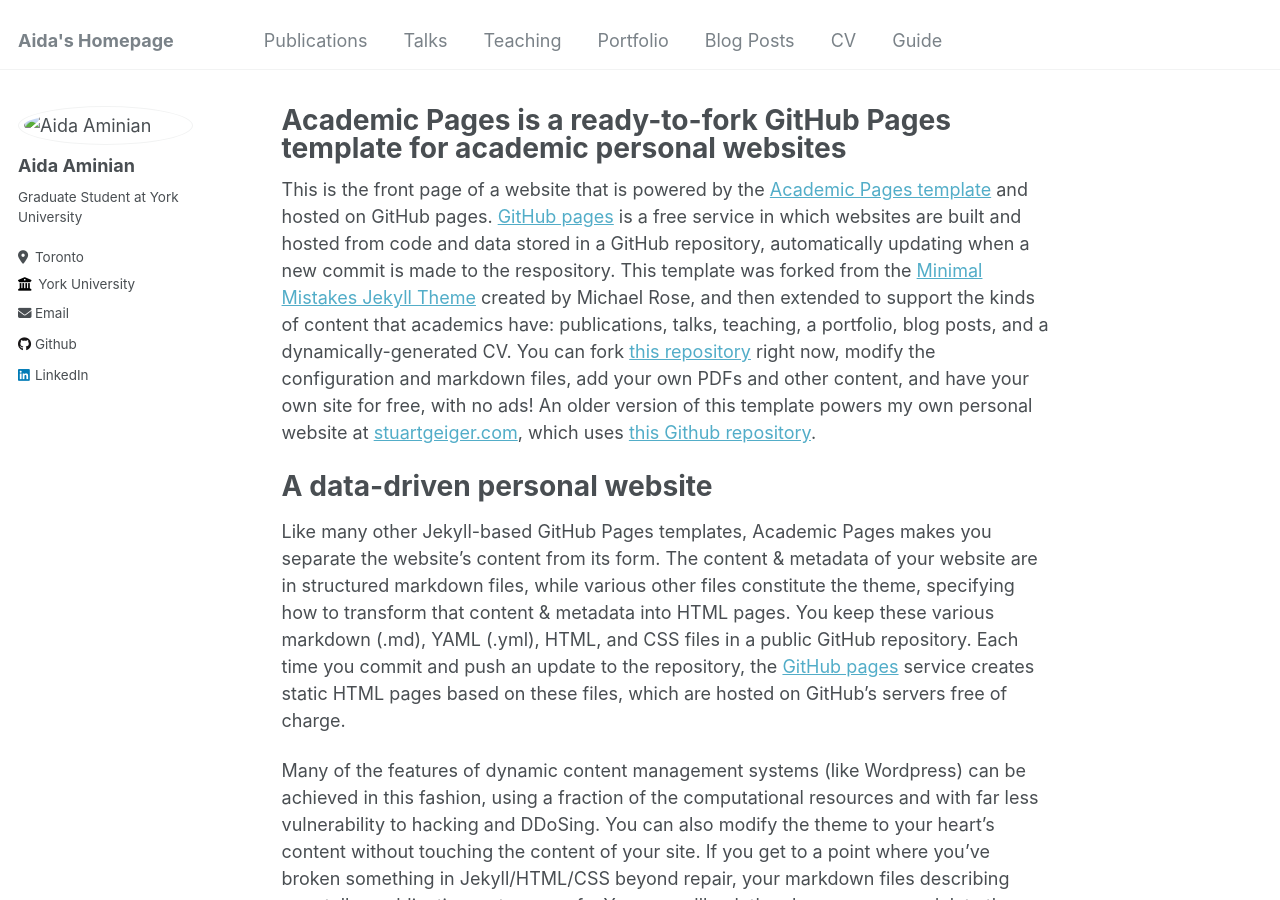
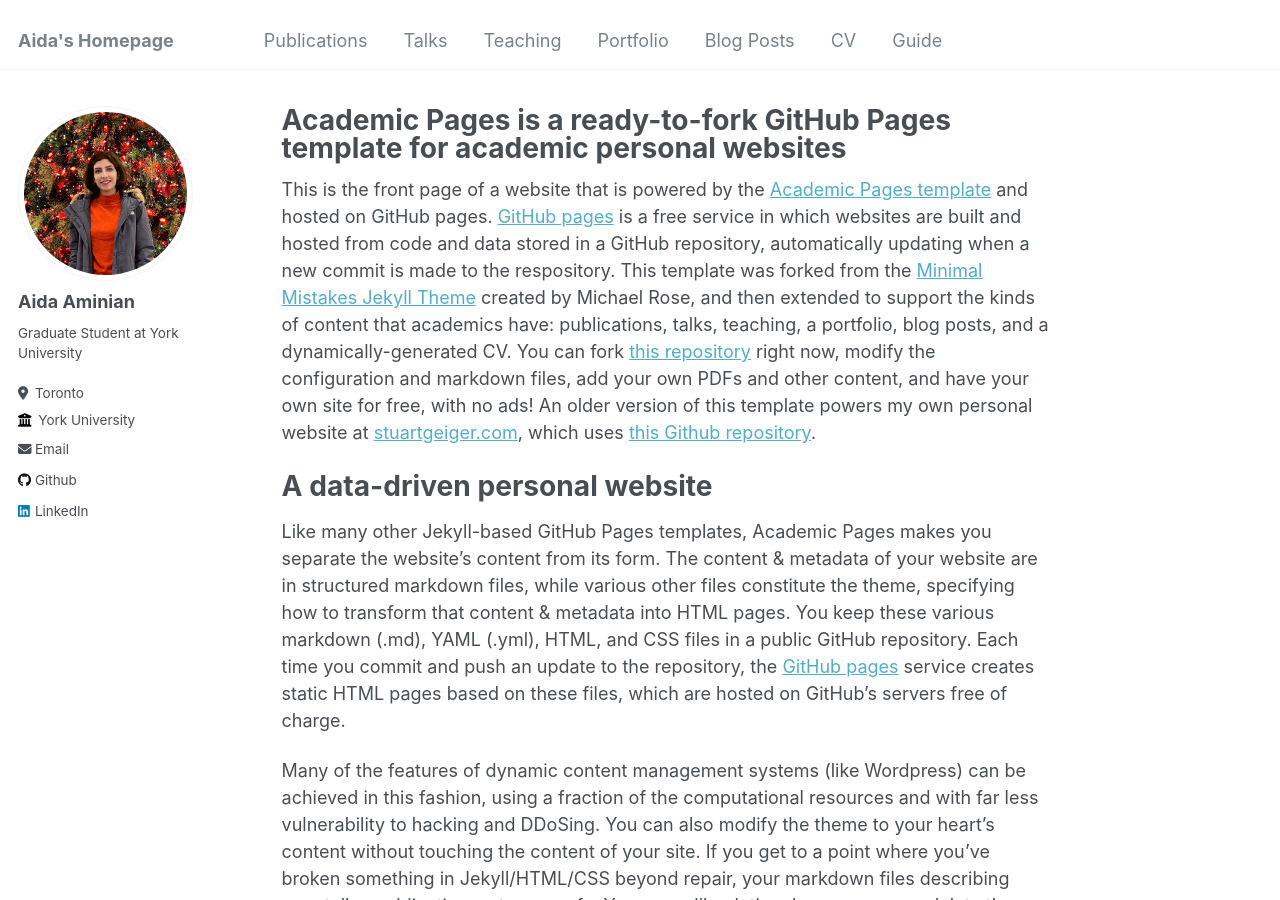
Before and after one commit to aidaaminian/aidaaminian.github.io, a Jekyll site: the page built from _pages/about.md, in a window 1280 px wide and 900 px high. Built offline with Jekyll 4.4.1, drawn with Linux system fonts in a browser that asks for light colours.

Commit message:
Update _config.yml

```diff
--- a/_config.yml
+++ b/_config.yml
@@ -21,7 +21,7 @@ repository               : "aidaaminian/aidaaminian.github.io"
 #               Additional customization can be done by editing /_includes/author-profile.html
 author:
   # Biographic information
-  avatar           : "images/img-aida.JPG"
+  avatar           : "img-aida.JPG"
   name             : "Aida Aminian"
   # pronouns         : # example: "she/her"
   bio              : "Graduate Student at York University"
```
